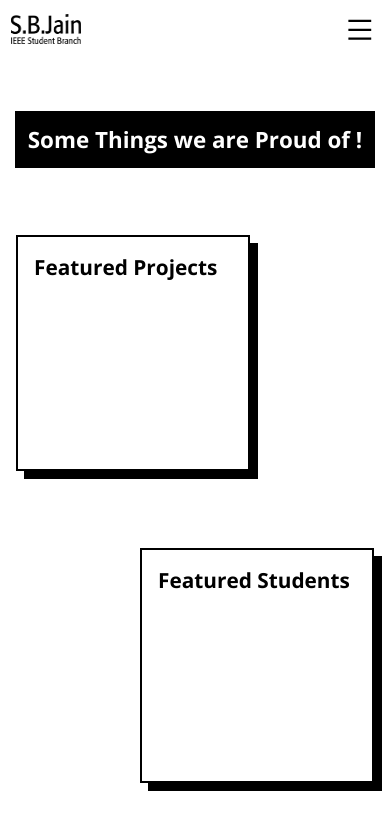
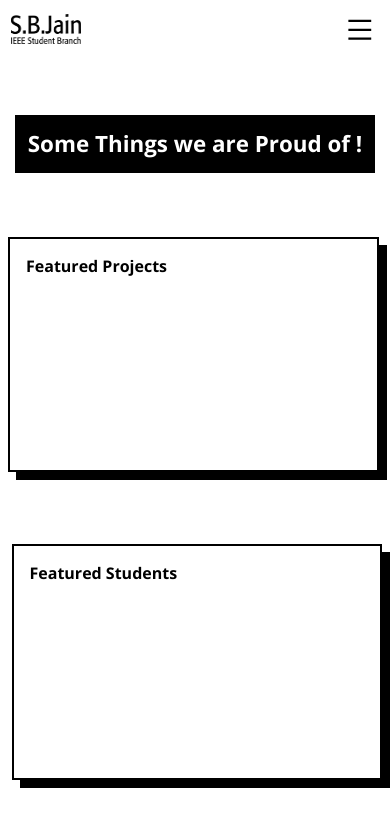
Before and after one commit to TakshakRamteke/ieeesbjain, a Next.js app: page /featured in a window 390 px wide. Shown: the top 830 px of the page. Built offline with nearby package versions, Linux system fonts and the light colour scheme.

Commit message:
Fix : Fixed responsivness on Featured page.

```diff
--- a/styles/Featured.module.css
+++ b/styles/Featured.module.css
@@ -39,3 +39,16 @@
     margin: 0;
     font-size: 1.3em;
 }
+
+@media screen and (max-width: 810px) {
+    .H3{
+        margin: 0;
+    }
+    .featuredProjects, .featuredStudent{
+        width: 95%;
+        margin: 0.5em 0.5em 0.5em 0.5em;
+    }
+    .featuredProjects h3, .featuredStudent h3{
+        font-size: 1em;
+    }
+}
```
